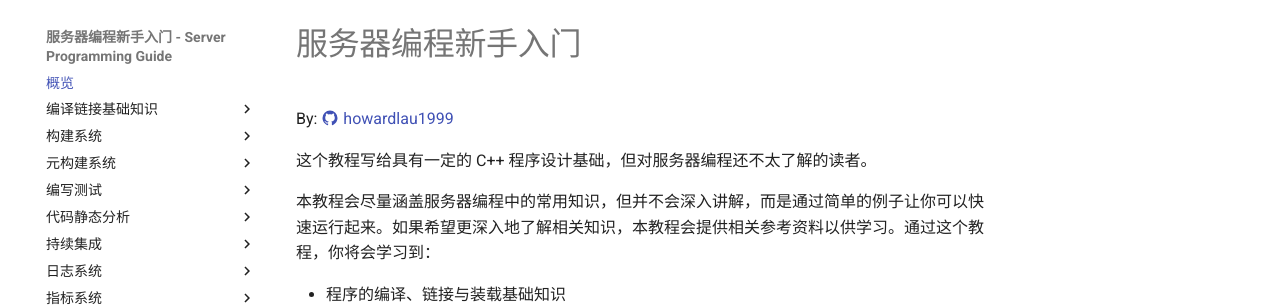
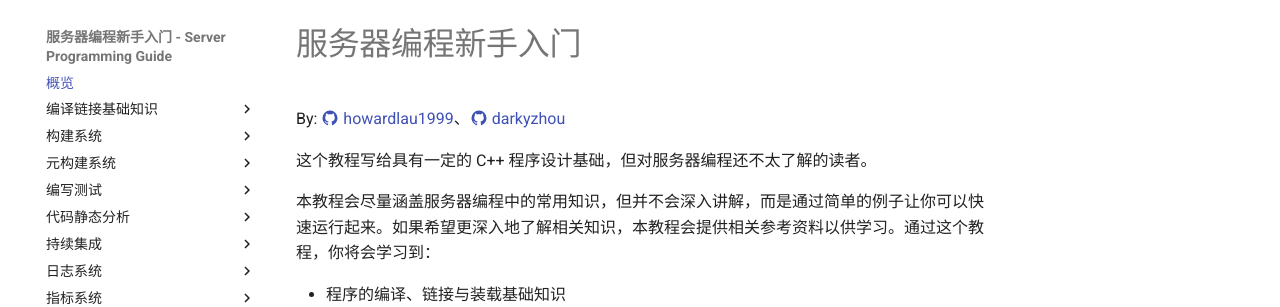
Before and after one commit to howardlau1999/server-programming-guide, an MkDocs documentation site: the page built from docs/index.md, in a window 1280 px wide and 1013 px high. Shown: the part 120-427 px from the top of the window. Built offline with MkDocs 1.6.1 and Material for MkDocs 9.7.7, drawn with Linux system fonts in a browser that asks for light colours; emoji names are drawn with the system emoji font; comment, search, counter and statistics services are not loaded.

Commit message:
add name to index

```diff
--- a/docs/index.md
+++ b/docs/index.md
@@ -1,6 +1,6 @@
 # 服务器编程新手入门
 
-By: [:material-github: howardlau1999](https://github.com/howardlau1999)
+By: [:material-github: howardlau1999](https://github.com/howardlau1999)、[:material-github: darkyzhou](https://github.com/darkyzhou)
 
 这个教程写给具有一定的 C++ 程序设计基础，但对服务器编程还不太了解的读者。
 
```
